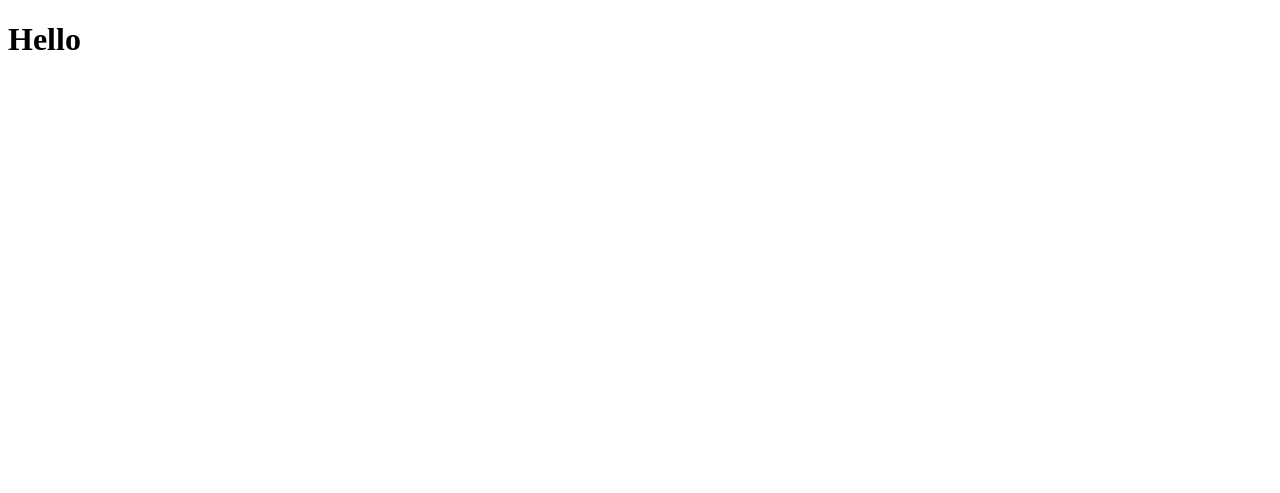
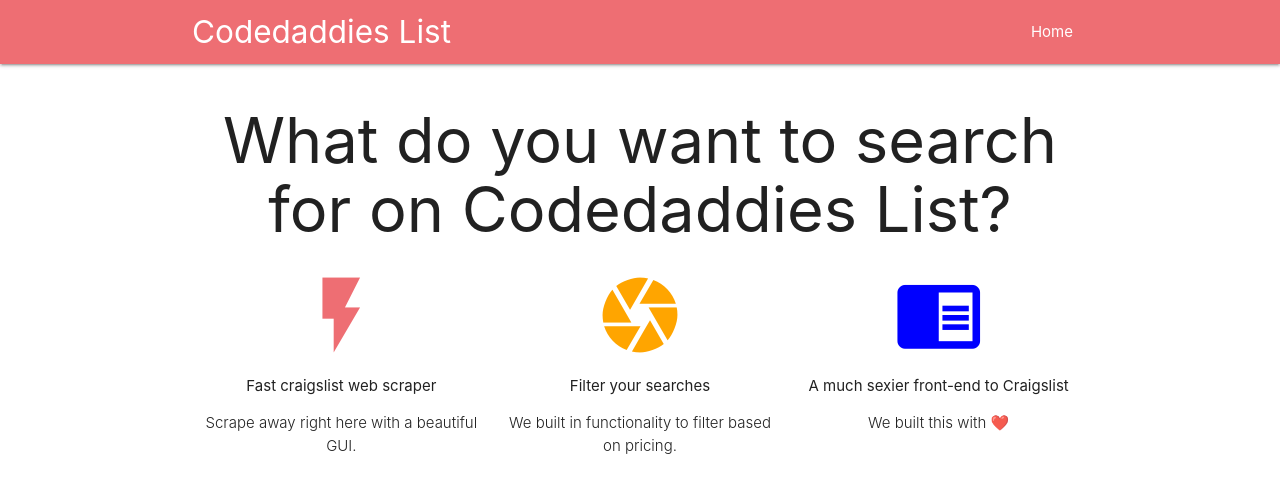
Before and after one commit to khmahmud101/django_project, a Django app: page / in a window 1280 px wide. Before the commit the part shown is almost empty. Shown: the top 493 px of the page. Run offline with Django 3.2, Linux system fonts and the light colour scheme.

Commit message:
Design UI

```diff
--- a/craglist_clone/templates/base.html
+++ b/craglist_clone/templates/base.html
@@ -1,11 +1,58 @@
-<!DOCTYPE html>
+{% load staticfiles %}
+{% load static %}
+
 <html lang="en">
 <head>
     <meta charset="UTF-8">
-    <title>Title</title>
+    <title>Codedaddies List</title>
+    <meta charset="UTF-8"/>
+    <meta name="viewport" content="width=device-width, initial-scale=1"/>
+    <link rel="stylesheet" href="{% static 'css/style.css' %}">
+    <link rel="stylesheet" href="https://cdnjs.cloudflare.com/ajax/libs/materialize/1.0.0/css/materialize.min.css">
+    <link href="https://fonts.googleapis.com/icon?family=Material+Icons" rel="stylesheet">
+
 </head>
 <body>
-<h1>Hello</h1>
 
+    <nav>
+        <div class="container nav-wrapper">
+            <a href="/" class="brand-logo">Codedaddies List</a>
+            <ul id="nav-mobile" class="right">
+                <li><a href="/">Home</a></li>
+            </ul>
+        </div>
+    </nav>
+
+<div class="container">
+    <h1 style="text-align: center">What do you want to search for on Codedaddies List?</h1>
+    <div class="row">
+        <div class="col s4">
+            <!-- Promo Content 1 goes here -->
+            <div class="center">
+                <i class="large material-icons" style="color: #EE6E73">flash_on</i>
+                <p>Fast craigslist web scraper</p>
+                <p class="light center">Scrape away right here with a beautiful GUI.</p>
+            </div>
+        </div>
+
+        <div class="col s4">
+            <!-- Promo Content 2 goes here -->
+            <div class="center">
+                <i class="large material-icons" style="color: orange">camera</i>
+                <p>Filter your searches</p>
+                <p class="light center">We built in functionality to filter based on pricing.</p>
+            </div>
+        </div>
+
+        <div class="col s4">
+            <!-- Promo Content 3 goes here -->
+            <div class="center">
+                <i class="large material-icons" style="color: blue">chrome_reader_mode</i>
+                <p>A much sexier front-end to Craigslist</p>
+                <p class="light center">We built this with ❤️</p>
+            </div>
+        </div>
+    </div>
+    </div>
 </body>
 </html>
```
